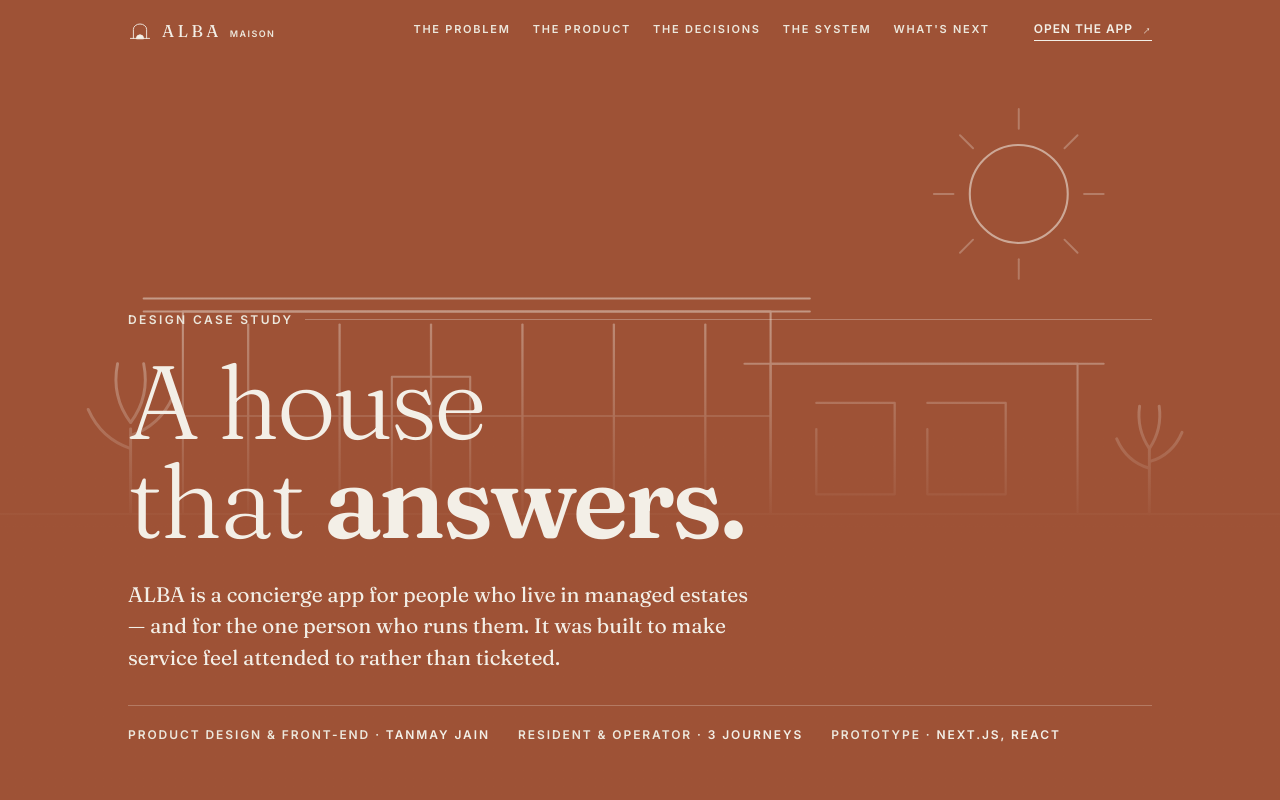
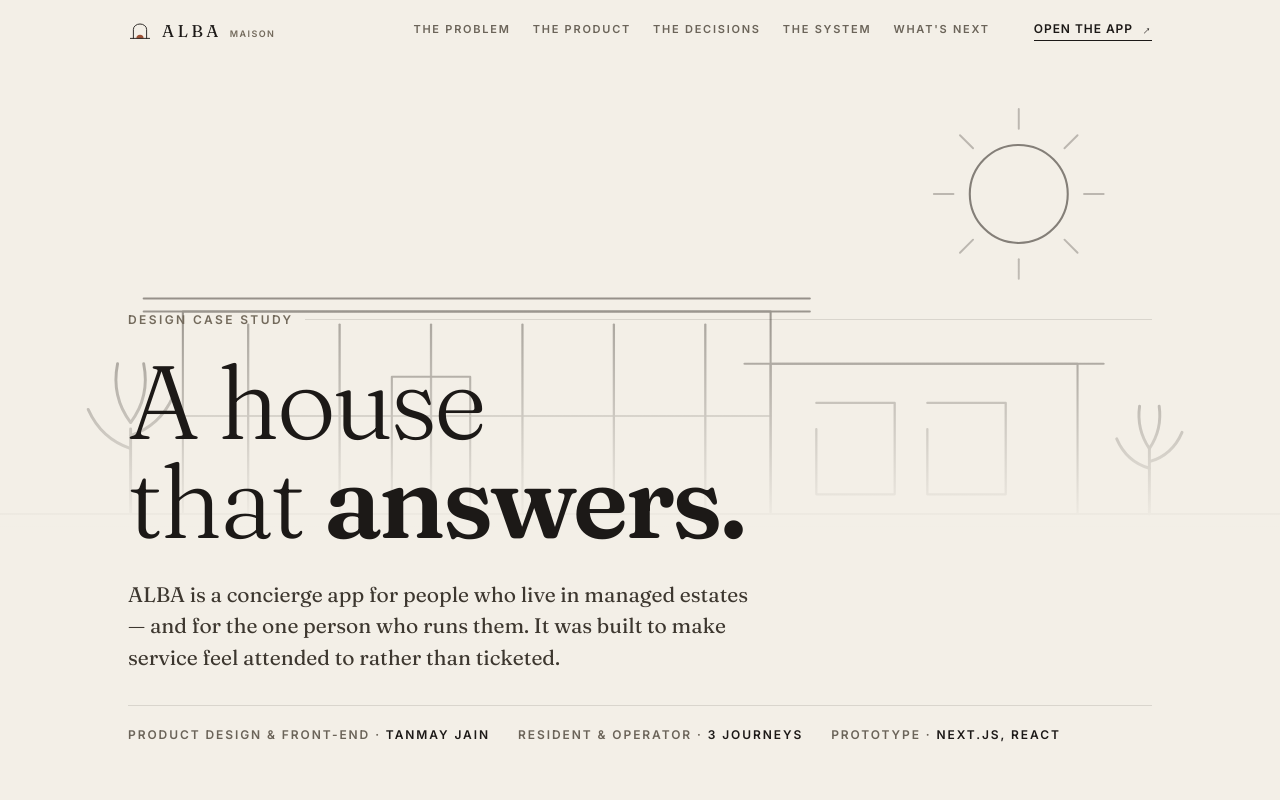
Before and after one commit to perceptence/alba, a Next.js app: page /case-study in a window 1280 px wide. Shown: the top 800 px of the page. Built offline with nearby package versions, Linux system fonts and the light colour scheme.

Commit message:
Revert "The case-study hero inverts onto clay"
This reverts commit 87129dbcc4d2c2d69c6320d596378617b1c5d92e.

```diff
--- a/app/case-study/CaseStudy.jsx
+++ b/app/case-study/CaseStudy.jsx
@@ -14,12 +14,7 @@
    the page component would make them a new type on every render, remounting
    their subtrees and detaching refs. */
 
-import { useEffect, useLayoutEffect, useRef, useState } from "react";
-
-/* Before paint on the client, a no-op on the server — the header's initial
-   state is load-bearing now (see the observer below) and must be measured
-   rather than assumed, without a visible correction afterwards. */
-const useIsoLayoutEffect = typeof window === "undefined" ? useEffect : useLayoutEffect;
+import { useEffect, useRef, useState } from "react";
 import App from "../alba-maison";
 import { Elevation } from "@/components/Elevation";
 import { I } from "@/components/icons";
@@ -183,18 +178,6 @@ export default function CaseStudy() {
   const heroRef = useRef(null);
 
   const tok = useTokens();
-
-  /* The header crosses two grounds and inverts between them: paper marks over
-     the clay hero, ink once it lands on the page. No single colour clears AA
-     on both (--ink is 3.09:1 on clay), so this state decides legibility, not
-     just polish — and `false` is the unsafe default. A deep link to #tests
-     opens with the bar already over paper, where a paper lockup would be
-     invisible. Measure it before the first paint rather than waiting for the
-     observer's first callback, which is also throttled in background tabs. */
-  useIsoLayoutEffect(() => {
-    const el = heroRef.current;
-    if (el) setStuck(el.getBoundingClientRect().bottom <= 72);
-  }, []);
 
   useEffect(() => {
     const el = heroRef.current;
--- a/app/case-study/case-study.css
+++ b/app/case-study/case-study.css
@@ -9,15 +9,17 @@
    Selectors are scoped with .cs deliberately: a bare `.lede` (0,1,0) would
    lose to any element+class reset, so content classes carry the root. */
 
-/* the app paints the page taupe (its device stage); the case study is paper,
-   rails and all — the one exception is the hero, which inverts onto clay */
-body:has(.cs) { background: var(--paper); }
+/* the case study sits on the product's own stage — the same --stage the phone
+   and tablet frames stand on. The content column below (.sec / .foot) is the
+   paper, exactly like a screen inside a device frame; the stage shows only in
+   the gutters beyond it. Nothing here reads a raw hex twice. */
+body:has(.cs) { background: var(--stage); }
 
 .cs {
   /* the app's own content column (1000) plus 40 either side */
   --cs-w: 1080px;
   --cs-rule: var(--line);
-  background: var(--paper);
+  background: var(--stage);
   color: var(--ink);
   font-family: var(--sans);
   font-weight: 450;
@@ -38,25 +40,10 @@ body:has(.cs) { background: var(--paper); }
   background: rgba(243, 239, 231, 0); border-bottom: 1px solid rgba(28, 25, 23, 0);
   transition: background .4s var(--e), border-color .4s var(--e), backdrop-filter .4s var(--e);
 }
-/* The header crosses two grounds: it floats over the clay hero, then becomes a
-   bar over the paper page. Every grey in the system fails on clay (the best is
-   3.52:1), so at rest the lockup is paper and it turns back over on .stuck. */
-.cs .top .top-mark path, .cs .top .top-mark line { stroke: var(--paper); }
-.cs .top .top-mark .top-sun { fill: var(--paper); }
-.cs .top .top-word { color: var(--paper); }
-.cs .top .top-desc { color: var(--paper-2); }
-.cs .top .top-nav-a { color: var(--paper-2); }
-.cs .top .top-nav-a:hover { color: var(--paper); border-bottom-color: var(--paper); }
-.cs .top .top-link { color: var(--paper); border-bottom-color: var(--paper); }
-/* past the hero the bar is the page itself, lightly veiled */
+/* stuck backdrop composites over --stage now, not --paper — .88 alpha put
+   grey-2 at 4.45:1 (fails AA); .96 keeps every label the sub-panels already
+   carry above 4.5 while still reading as glass under the blur */
 .cs .top.stuck { background: rgba(243, 239, 231, .96); border-bottom-color: var(--line); backdrop-filter: blur(8px); }
-.cs .top.stuck .top-mark path, .cs .top.stuck .top-mark line { stroke: var(--ink); }
-.cs .top.stuck .top-mark .top-sun { fill: var(--clay); }
-.cs .top.stuck .top-word { color: var(--ink); }
-.cs .top.stuck .top-desc { color: var(--grey-2); }
-.cs .top.stuck .top-nav-a { color: var(--grey); }
-.cs .top.stuck .top-nav-a:hover { color: var(--ink); border-bottom-color: var(--ink); }
-.cs .top.stuck .top-link { color: var(--ink); border-bottom-color: var(--ink); }
 .cs .top .wrap { display: flex; align-items: center; justify-content: space-between; gap: 16px; }
 /* The mark centres against the whole lockup; ALBA and MAISON share a baseline
    inside it. Aligning all three on one axis puts the small caps out of true. */
@@ -74,10 +61,9 @@ body:has(.cs) { background: var(--paper); }
   font-size: 12px; font-weight: 600; letter-spacing: .08em; text-transform: uppercase;
   color: var(--ink); text-decoration: none; border-bottom: 1px solid var(--ink); padding-bottom: 2px;
 }
-/* Five stops tracing the argument, not a table of contents. Colour is set by
-   the two .top blocks above: paper over the clay hero, --grey once the bar
-   lands on the page. --grey (5.1:1) rather than --grey-2 (4.64) because the
-   bar is a blurred alpha surface that whatever scrolls beneath it lifts. */
+/* Five stops tracing the argument, not a table of contents. --grey (5.1:1 on
+   paper) rather than --grey-2 (4.64) because the header sits over a blurred
+   .88-alpha surface where whatever scrolls beneath it lifts the background. */
 .cs .top-nav { display: flex; align-items: center; gap: 22px; margin-left: auto; margin-right: 28px; }
 .cs .top-nav-a {
   font-size: 11px; font-weight: 600; letter-spacing: var(--tk-label); text-transform: uppercase;
@@ -116,62 +102,60 @@ body:has(.cs) { background: var(--paper); }
 .cs .top-link:hover .top-arrow { transform: rotate(-45deg) translateX(2px); }
 @media (prefers-reduced-motion: reduce) { .cs .top-arrow { transition: none; } }
 
-/* ——— hero: full viewport, the product's own drawing at scale ———
-   The hero is the one surface that inverts: clay ground, the drawing and the
-   words in paper. Everything below it is the paper page. */
+/* ——— hero: full viewport, the product's own drawing at scale ——— */
 .cs .hero {
   height: 100svh; min-height: 560px; position: relative; overflow: hidden;
   display: flex; flex-direction: column; justify-content: flex-end;
-  background: var(--clay);
+  background: var(--paper);
 }
 .cs .hero-art { position: absolute; inset: 12% 0 auto 0; opacity: .55; pointer-events: none; }
 .cs .hero-art .elev { margin: 0; }
-/* Elevation draws with a hard-coded ink stroke (#2A241E) — invisible on clay.
-   A CSS `stroke` beats the SVG presentation attribute, so the drawing turns
-   over to paper here without the component knowing about this page. The
-   per-group opacities survive, so the line still has its depth. */
-.cs .hero-art svg, .cs .hero-art svg * { stroke: var(--paper); }
 /* At hero scale the drawing's heaviest line reads too dark behind the words.
    The svg's own stroke-width (.914) is the thickest — take it to 70%. Children
    carrying their own stroke-width attribute keep it, so only the heavy line
    thins. Hero only; the product's drawing is untouched. */
 .cs .hero-art svg { stroke-width: .64; }
-/* the drawing is behind the words, so the words get clean clay to sit on —
+/* the drawing is behind the words, so the words get clean paper to sit on —
    built from the token itself (color-mix), never a re-typed hex */
 .cs .hero-scrim {
   position: absolute; inset: 0; z-index: 1; pointer-events: none;
   background: linear-gradient(to top,
-    var(--clay) 0%,
-    var(--clay) 34%,
-    color-mix(in srgb, var(--clay) 0%, transparent) 68%);
+    var(--paper) 0%,
+    var(--paper) 34%,
+    color-mix(in srgb, var(--paper) 0%, transparent) 68%);
 }
 .cs .hero-body { position: relative; z-index: 2; padding-bottom: 56px; }
-/* On clay the quiet end of the scale is paper-2 (4.59:1), not a grey — every
-   grey in the system fails against it. Paper carries the words themselves. */
 .cs .hero-kicker {
   display: flex; align-items: center; gap: 12px;
-  font-size: 12px; font-weight: 600; letter-spacing: var(--tk-page); text-transform: uppercase; color: var(--paper-2);
+  font-size: 12px; font-weight: 600; letter-spacing: var(--tk-page); text-transform: uppercase; color: var(--grey-2);
 }
-.cs .hero-kicker::after { content: ""; flex: 1; height: 1px; background: rgba(243, 239, 231, .3); }
+.cs .hero-kicker::after { content: ""; flex: 1; height: 1px; background: var(--cs-rule); }
 .cs .hero h1 {
   font-family: var(--serif); font-weight: 300; font-size: clamp(44px, 8.5vw, 104px);
-  letter-spacing: -.03em; line-height: .95; margin-top: 24px; color: var(--paper);
+  letter-spacing: -.03em; line-height: .95; margin-top: 24px; color: var(--ink);
 }
 .cs .hero h1 em { font-style: normal; font-weight: 600; }
 .cs .hero-stand {
   font-family: var(--serif); font-weight: 400; font-size: clamp(17px, 2.1vw, 21px);
-  line-height: 1.5; color: var(--paper); max-width: 46ch; margin-top: 28px;
+  line-height: 1.5; color: var(--ink-2); max-width: 46ch; margin-top: 28px;
 }
 .cs .hero-meta {
   display: flex; flex-wrap: wrap; gap: 8px 28px; margin-top: 32px;
-  padding-top: 20px; border-top: 1px solid rgba(243, 239, 231, .25);
-  font-size: 12px; font-weight: 600; letter-spacing: var(--tk-label); text-transform: uppercase; color: var(--paper-2);
+  padding-top: 20px; border-top: 1px solid var(--cs-rule);
+  font-size: 12px; font-weight: 600; letter-spacing: var(--tk-label); text-transform: uppercase; color: var(--grey);
 }
-.cs .hero-meta b { font-weight: 600; color: var(--paper); }
+.cs .hero-meta b { font-weight: 600; color: var(--ink); }
 
 /* ——— sections ——— */
-/* the header is fixed, so an anchor jump must stop clear of it */
-.cs .sec { padding: 96px 0; border-top: 1px solid var(--cs-rule); scroll-margin-top: 76px; }
+/* Every text colour below (grey-2 eyebrows, clay accents) was only ever
+   audited against --paper. Rather than re-derive AA-safe variants for taupe,
+   .sec carries the same paper the sub-panels already sit on — capped to the
+   content width, so the stage shows only in the gutters and nothing renders
+   directly on it. Continuous top-to-bottom with .foot, same as before. */
+.cs .sec {
+  max-width: var(--cs-w); margin-inline: auto; background: var(--paper);
+  padding: 96px 0; border-top: 1px solid var(--cs-rule); scroll-margin-top: 76px;
+}
 .cs .sec-eye { font-size: 12px; font-weight: 600; letter-spacing: var(--tk-page); text-transform: uppercase; color: var(--grey-2); }
 .cs .sec h2 {
   font-family: var(--serif); font-weight: 300; font-size: clamp(30px, 4vw, 44px);
@@ -472,7 +456,7 @@ body:has(.cs) { background: var(--paper); }
 .cs .lane li span { display: block; font-size: 14px; line-height: 1.55; color: var(--grey); margin-top: 6px; }
 
 /* ——— foot ——— */
-.cs .foot { padding: 56px 0 72px; border-top: 1px solid var(--cs-rule); }
+.cs .foot { max-width: var(--cs-w); margin-inline: auto; background: var(--paper); padding: 56px 0 72px; border-top: 1px solid var(--cs-rule); }
 .cs .foot p { font-size: 13px; line-height: 1.6; color: var(--grey); }
 /* underlined, not just recoloured — a link inside running text must be
    distinguishable without relying on colour (WCAG 1.4.1) */
--- a/lib/stats.js
+++ b/lib/stats.js
@@ -16,14 +16,14 @@ export const STATS = {
   residents: 8,
   /* *.test.js(x) under tests/, and the it() blocks inside them */
   testFiles: 6,
-  tests: 61,
+  tests: 60,
   /* components rooted on a .sheet head — the flyouts and panels behind the
      top-level screens (counted from sh-head in screens/) */
   surfaces: 14,
   /* phone / tablet / desktop: two layout boundaries, three bands */
   formFactors: 3,
   /* rows of the CONTRAST table below — every audited pair clears AA text */
-  contrastPairs: 15,
+  contrastPairs: 13,
   /* axe-core WCAG 2.1 A + AA, measured on /case-study — see the a11y section */
   axeViolations: 0,
 };
@@ -44,10 +44,6 @@ export const CONTRAST = [
      clear AA on --paper and fail on --paper-2 a shade darker */
   { fg: "--ink", bg: "--paper-2", role: "Text on tinted panels" },
   { fg: "--grey", bg: "--paper-2", role: "Labels on tinted panels" },
-  /* the case-study hero inverts onto clay, where no grey in the system clears
-     AA — the light end of the scale carries the words instead */
-  { fg: "--paper", bg: "--clay", role: "The hero's words" },
-  { fg: "--paper-2", bg: "--clay", role: "The hero's labels" },
   /* Status pills: each sits on a wash of its own hue, which is the hardest
      case in the product — a colour on itself loses roughly 0.6 of its ratio.
      `over` is the surface the translucent wash is composited onto. */
```
Also changed, not shown: 1 other file (tests, documents, lock files or other folders).
